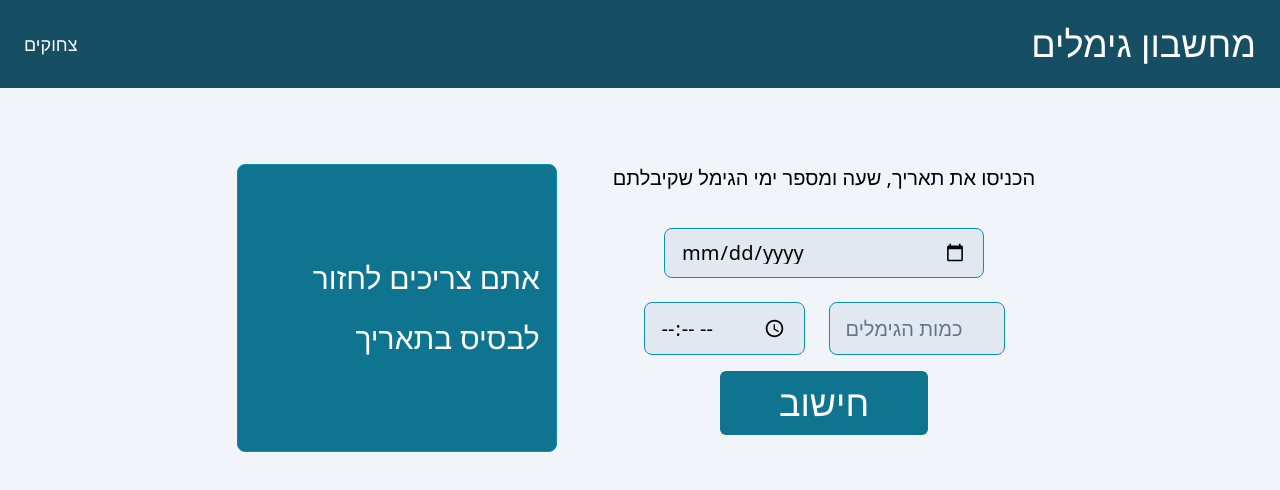
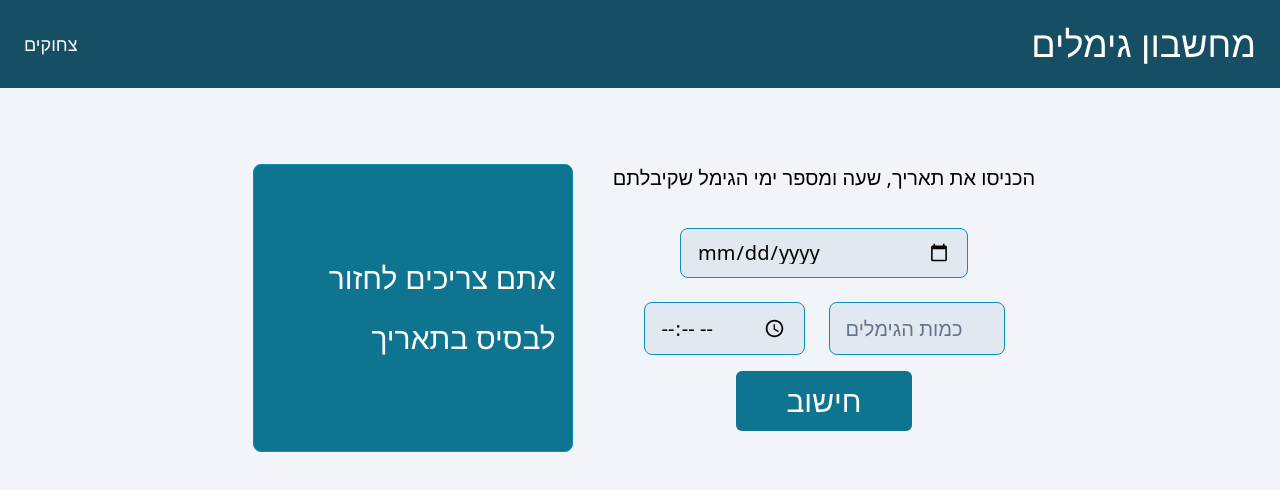
Before and after one commit to karshe69/gimelim, a website: page index.html in a window 1280 px wide. Drawn offline with Linux system fonts and the light colour scheme.

Commit message:
google upload

```diff
--- a/index.html
+++ b/index.html
@@ -2,7 +2,7 @@
 <html lang="en">
 
 <head>
-    <meta charset="UTF-8">
+    <meta charset="UTF-8" name="google-site-verification" content="HKeYzyLO8ba7WwPV5Cv5ziAsCyawsF6A6IvVgTjvR_o">
     <title>מחשבון גימלים</title>
     <link href="/styles/style.css" , rel="stylesheet">
 </head>
@@ -22,14 +22,14 @@
                 אתם צריכים לחזור לבסיס בתאריך
             </div>
         </div>
-        <div class="px-4">
+        <div class="px-7">
             <div class="py-3 px-4 items-end flex justify-end">
                 <a class="text-xl">הכניסו את תאריך, שעה ומספר ימי הגימל שקיבלתם</a>
             </div>
             <div class="py-4">
                 <div class="flex items-center justify-center">
                     <input type="date" id="dateInput"
-                        class="bg-slate-200 form-input w-80 py-3 px-4 my-2 leading-5 transition duration-150 ease-in-out border border-cyan-600 placeholder-slate-500 rounded-lg focus:outline-none focus:shadow-outline-blue focus:border-cyan-500 focus:z-10 sm:text-xl sm:leading-5" />
+                        class="bg-slate-200 form-input w-72 py-3 px-4 my-2 leading-5 transition duration-150 ease-in-out border border-cyan-600 placeholder-slate-500 rounded-lg focus:outline-none focus:shadow-outline-blue focus:border-cyan-500 focus:z-10 sm:text-xl sm:leading-5" />
                 </div>
                 <div class="flex items-center justify-center my-2">
                     <input type="time" id="timeInput"
@@ -40,7 +40,7 @@
                 </div>
                 <div class="flex items-center justify-center">
                     <button id="calculateBtn" type="button"
-                        class="text-4xl px-4 py-3 mx-2 w-52 text-white bg-cyan-700 rounded-md hover:bg-cyan-800 active:outline-none active:bg-cyan-600">חישוב</button>
+                        class="text-3xl px-4 py-3 mx-2 w-44 text-white bg-cyan-700 rounded-md hover:bg-cyan-800 active:outline-none active:bg-cyan-600">חישוב</button>
                 </div>
             </div>
         </div>
```
